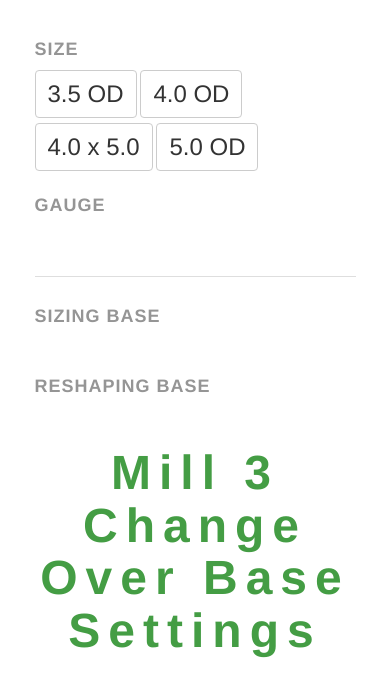
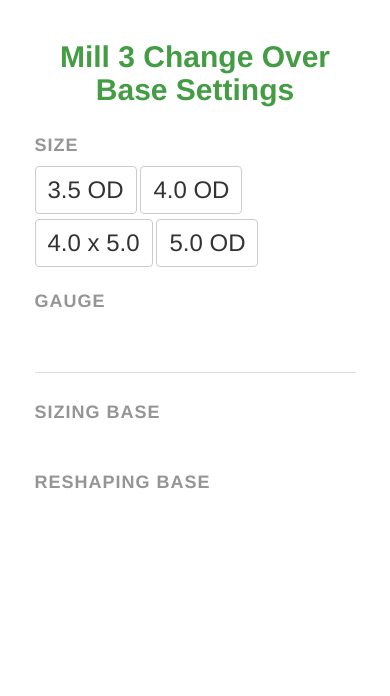
Before and after one commit to jpmclaughlin/pp-base-app-seed, a website: page app/index.html in a window 390 px wide. Drawn offline with nearby package versions, Linux system fonts and the light colour scheme; some packages are replaced by stand-ins of ours; files that its build step writes are made by us from their sources; a script that the page names is missing.

Commit message:
more responsive updates

```diff
--- a/app/index.html
+++ b/app/index.html
@@ -31,7 +31,7 @@
 
     <div class="container" ng-controller="BaseListCtrl">
 
-      <h1 class="heading text-center visible-lg">Mill 3 Change Over Base Settings</h1>
+      <h1 class="heading text-center hidden-md">Mill 3 Change Over Base Settings</h1>
 
       <div class="row">
 
@@ -77,7 +77,7 @@
         </div>
 
         <div class="col-md-8" ng-cloak>
-          <h1 class="heading text-center hidden-lg">Mill 3 Change Over Base Settings</h1>
+          <h1 class="heading text-center visible-md">Mill 3 Change Over Base Settings</h1>
           <div class="jumbotron" ng-show="sbModel.name && rbModel.name " ng-hide="!sbModel.name || !rbModel.name">
 
             <table class="table">
--- a/app/styles/main.scss
+++ b/app/styles/main.scss
@@ -17,11 +17,11 @@ body {
 
 h1.heading {
   //font-size: 64px;
-  font-size: 4.0rem;
+  font-size: 3.25rem;
   font-weight: 700;
   color: #449d44; /*#959595;*/
   text-transform: capitalize;
-  letter-spacing: 8px;
+  letter-spacing: 4px;
 }
 
 h2.title, thead {
@@ -105,17 +105,28 @@ sizingBases>button, reshapingBases>button {
 }
 
 
+@media (min-width: 1400px) {
+  h1.heading {
+    font-size: 4.0rem;
+    letter-spacing: 6px;
+  }
+}
+
 @media (max-width: 1199px) {
   html {
     font-size: 75%;
   }
-  .jumbotron {
-    //margin: 0;
-    //padding: 1.0rem;
+  h1.heading {
+    font-size: 3.00rem;
+    letter-spacing: 2px;
   }
-  .heading + .jumbotron {
-    margin-bottom: 3.0rem;
-  }
+  // .jumbotron {
+  //   //margin: 0;
+  //   //padding: 1.0rem;
+  // }
+  // .heading + .jumbotron {
+  //   margin-bottom: 3.0rem;
+  // }
   // .btn-group .btn {
   //   font-size: 30px;
   // }
@@ -126,3 +137,10 @@ sizingBases>button, reshapingBases>button {
   //   font-size: 48px;
   // }
 }
+
+@media (max-width: 767px) {
+  h1.heading {
+    font-size: 2.5rem;
+    letter-spacing: 0px;
+  }
+}
```
